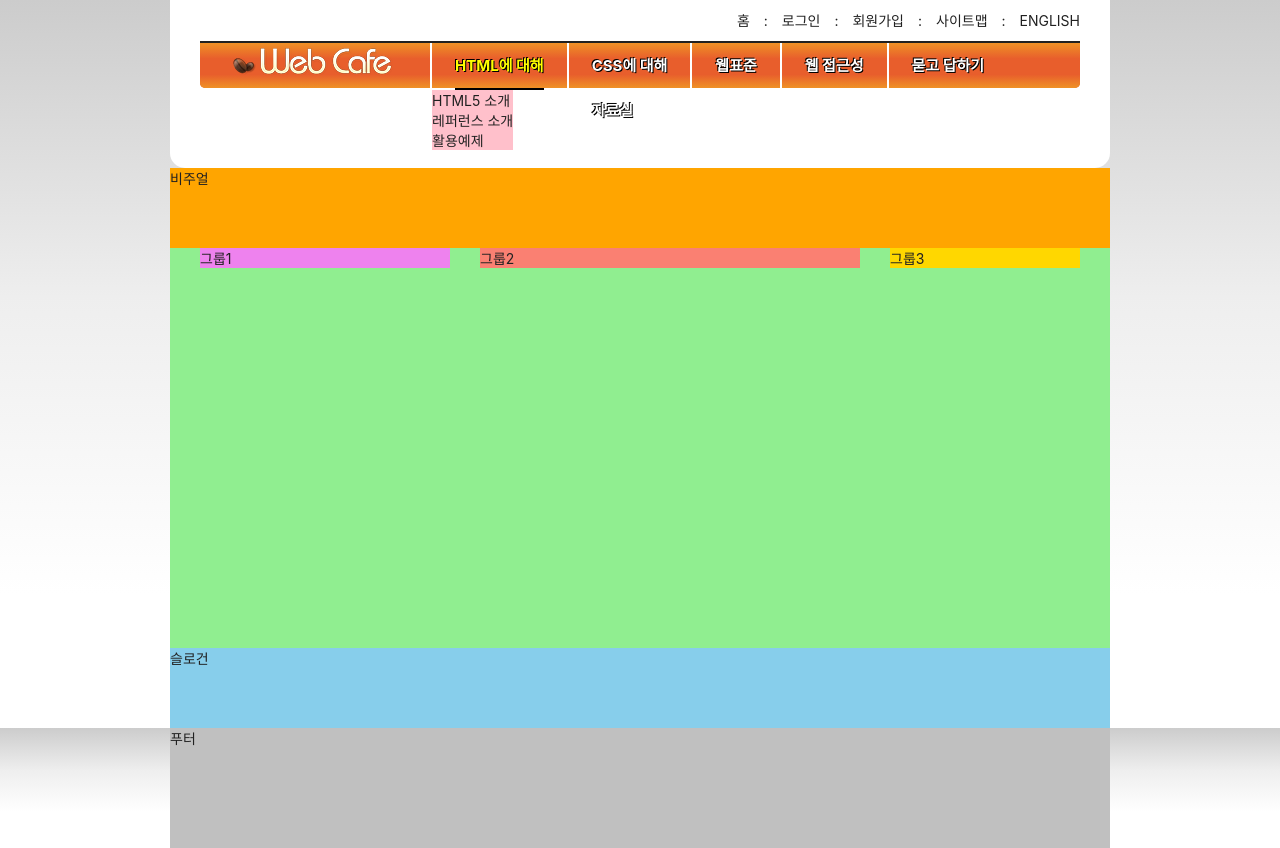
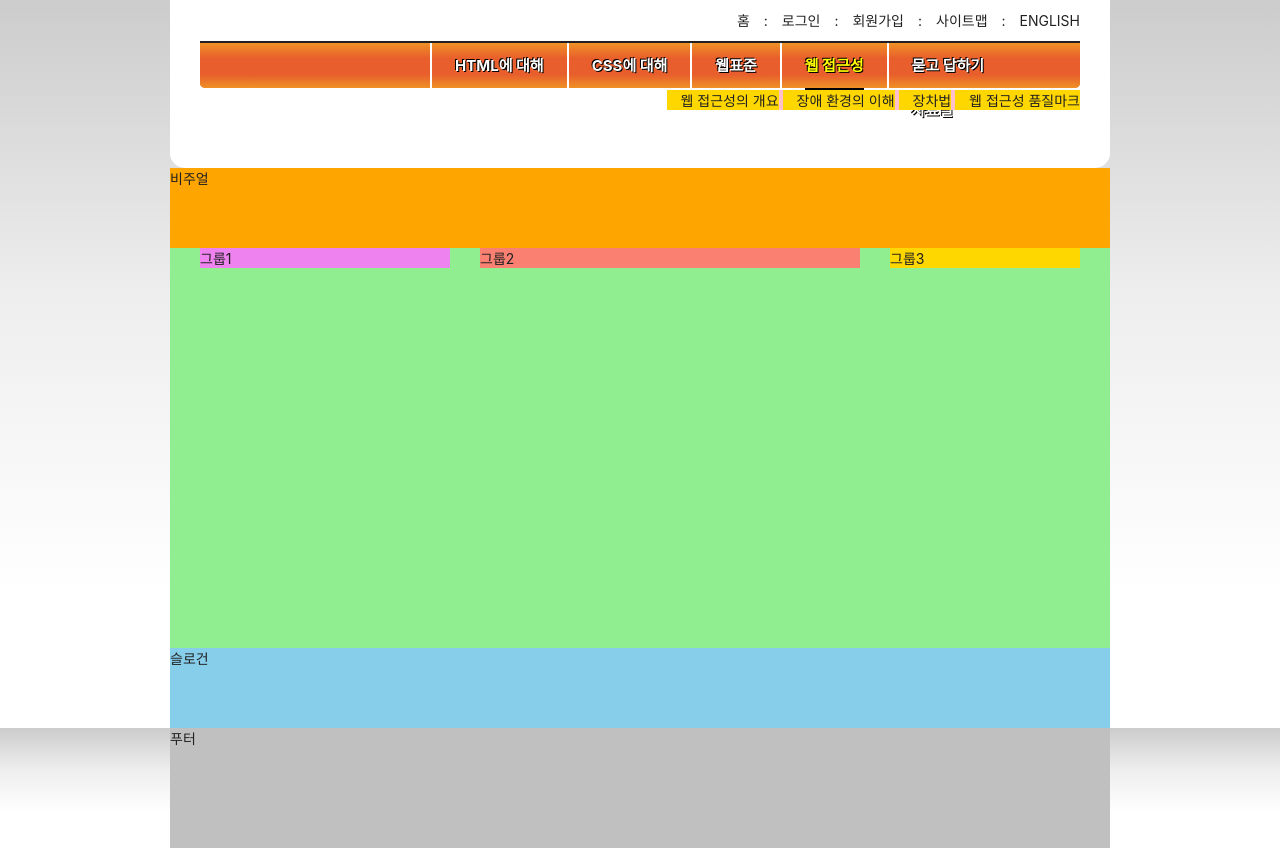
Before and after one commit to sumin-Kim-00/HTML5, a plain HTML site: page index.html in a window 1280 px wide. Drawn offline with Linux system fonts and the light colour scheme; a web font is replaced by a local one.

Commit message:
position 기준 변경하기

```diff
--- a/index.html
+++ b/index.html
@@ -30,7 +30,7 @@
     <nav class="navigation">
       <h2 class="a11y-hidden">메인 메뉴</h2>
       <ul class="menu">
-        <li class="menu-item is-active">
+        <li class="menu-item">
           <button type="button" class="menu-button">HTML에 대해</button>
           <ul class="sub-menu menu-html">
             <li>
@@ -75,7 +75,7 @@
             </li>
           </ul>
         </li>
-        <li class="menu-item">
+        <li class="menu-item is-active">
           <button type="button" class="menu-button">웹 접근성</button>
           <ul class="sub-menu menu-accessibility">
             <li>
--- a/styles/style.css
+++ b/styles/style.css
@@ -115,10 +115,15 @@ body {
   border-radius: 0 0 5px 5px;
   padding-left: 230px;
   height: 47px;
+  position: relative;
+}
+
+.menu > li:nth-child(-n + 3){
+  position: relative;
 }
 
 .menu-item{
-  position: relative;
+  /* position: relative; */
   float: left;
   border-left: 2px solid #fff;
 }
@@ -148,18 +153,30 @@ body {
 .sub-menu {
   background: pink;
   position: absolute;
-  left: 0;
+  /* left: 0; */
   top: 47px;
   display: none;
 }
 
+
+.menu-html, .menu-css, .menu-standards{
+  left: 0;
+}
+
+.menu-accessibility, .menu-qna, .menu-archive{
+  right: 0;
+}
+
 .is-active .sub-menu {
   display: block;
+  white-space: nowrap;
 }
 
 .sub-menu li {
   /* float: left; */
-  /* display: inline-block; */
+  display: inline-block;
+  padding-left: 1em;
+  background-color: gold;
 }
 
 
```
